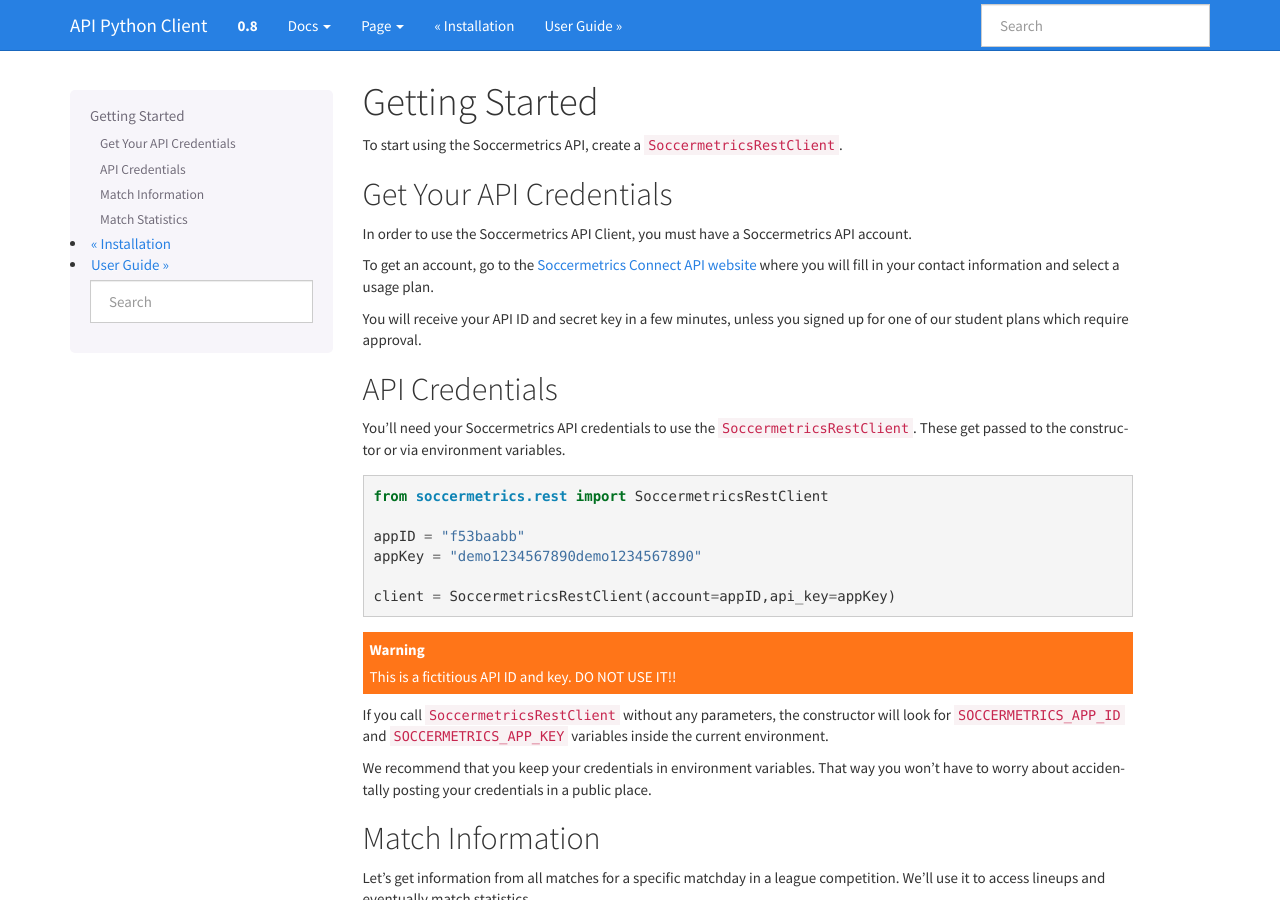
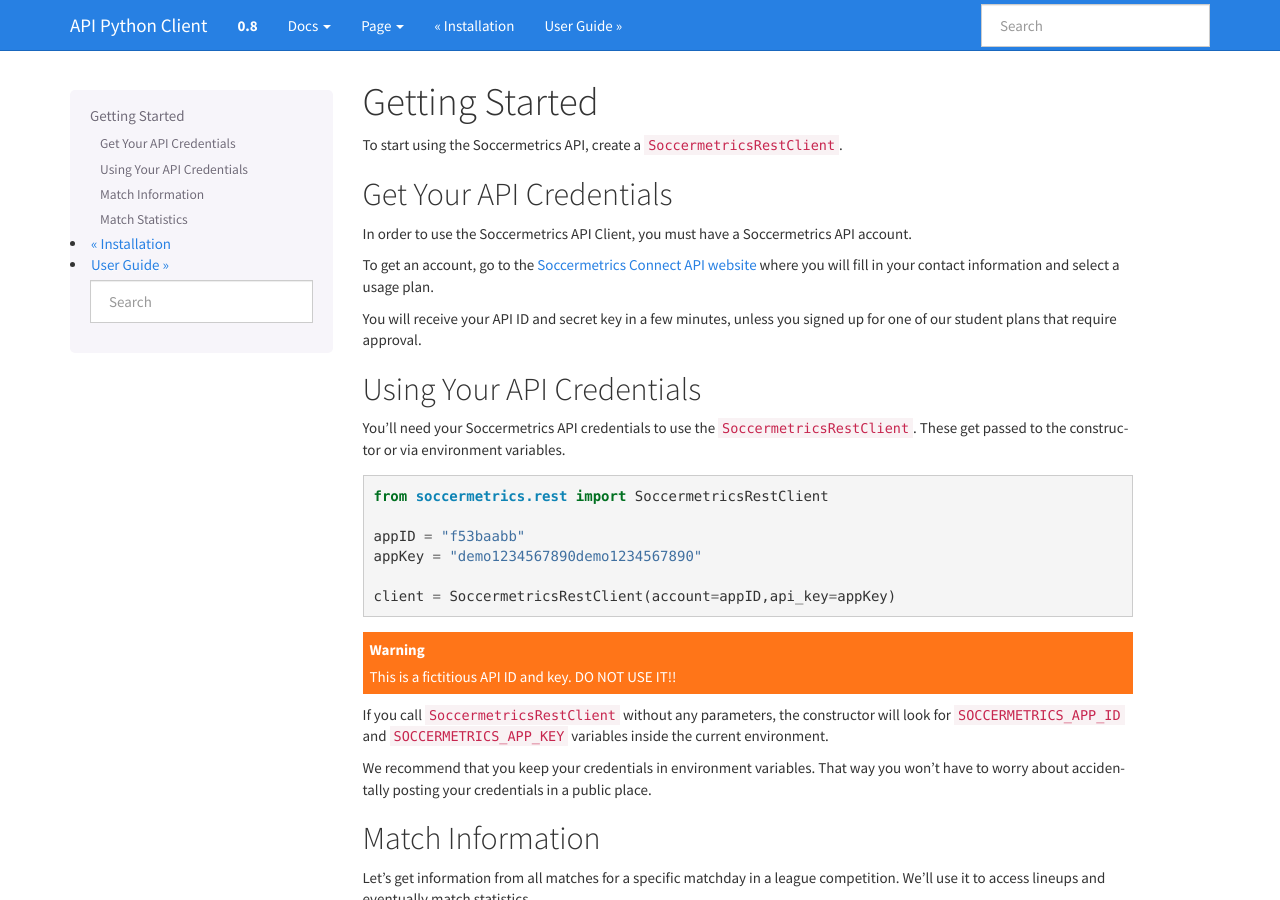
Before and after one commit to soccermetrics/soccermetrics-client-py, a Sphinx documentation site: the page built from docs/source/started.rst, in a window 1280 px wide and 900 px high. Built offline with Sphinx 7.4.7, drawn with Linux system fonts in a browser that asks for light colours.

Commit message:
Edit to section titles in Getting Started section

```diff
--- a/docs/source/started.rst
+++ b/docs/source/started.rst
@@ -15,10 +15,10 @@ To get an account, go to the
 where you will fill in your contact information and select a usage plan.
 
 You will receive your API ID and secret key in a few minutes, unless you signed up
-for one of our student plans which require approval.
+for one of our student plans that require approval.
 
-API Credentials
----------------
+Using Your API Credentials
+--------------------------
 
 You'll need your Soccermetrics API credentials to use the ``SoccermetricsRestClient``.
 These get passed to the constructor or via environment variables.
```
